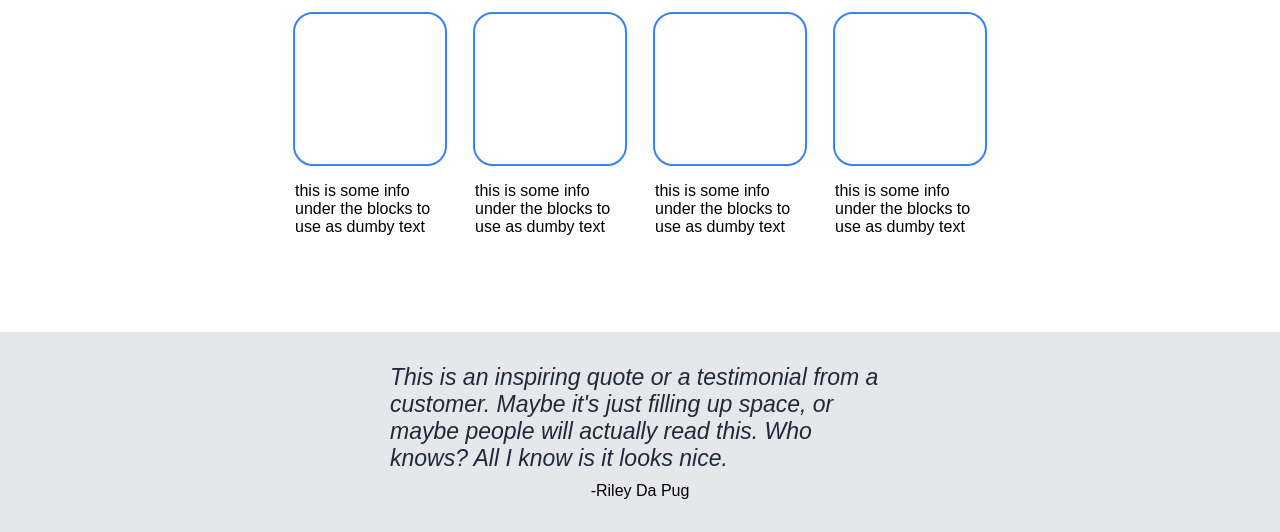
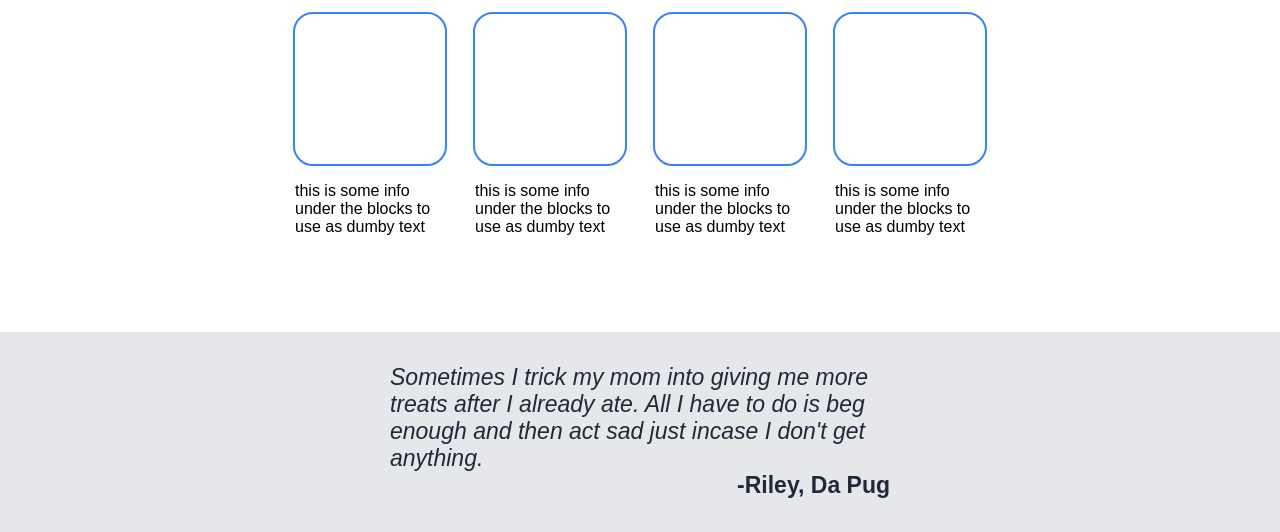
Before and after one commit to carlos-escamilla33/landing-page, a plain HTML site: page index.html in a window 1280 px wide. Shown: the part 515-1047 px from the top of the page. Drawn offline with Linux system fonts and the light colour scheme.

Commit message:
finished quote section

```diff
--- a/index.html
+++ b/index.html
@@ -62,14 +62,12 @@
     <div class="quote-container">
         <div class="quote">
             <i>
-                This is an inspiring quote or a testimonial from
-                a customer. Maybe it's just filling up space, or maybe
-                people will actually read this. Who knows? All I know is it
-                looks nice.
+                Sometimes I trick my mom into giving me more treats after I already ate.
+                All I have to do is beg enough and then act sad just incase I don't get anything.
             </i>
-        </div>
-        <div class="quote-name">
-            -Riley Da Pug
+            <div class="quote-name">
+                -Riley, Da Pug
+            </div>
         </div>
     </div>
 </body>
--- a/styles.css
+++ b/styles.css
@@ -1,7 +1,7 @@
 body {
+    font-family: Sans-serif;
+    min-height: 100vh;
     margin: 0;
-    font-family: Sans-serif;
-
 }
 
 /* Header Section */
@@ -122,7 +122,6 @@ img {
 
 .quote-container {
     display: flex;
-    flex-direction: column;
     align-items: center;
     justify-content: center;
     background-color: #E5E7EB;
@@ -131,8 +130,15 @@ img {
 }
 
 .quote {
+    display: flex;
+    flex-direction: column;
     font-weight: 100;
     width: 500px;
     color: #1F2937;
     font-size: 23px;
 }
+
+.quote .quote-name {
+    align-self: flex-end;
+    font-weight: 900;
+}
```
